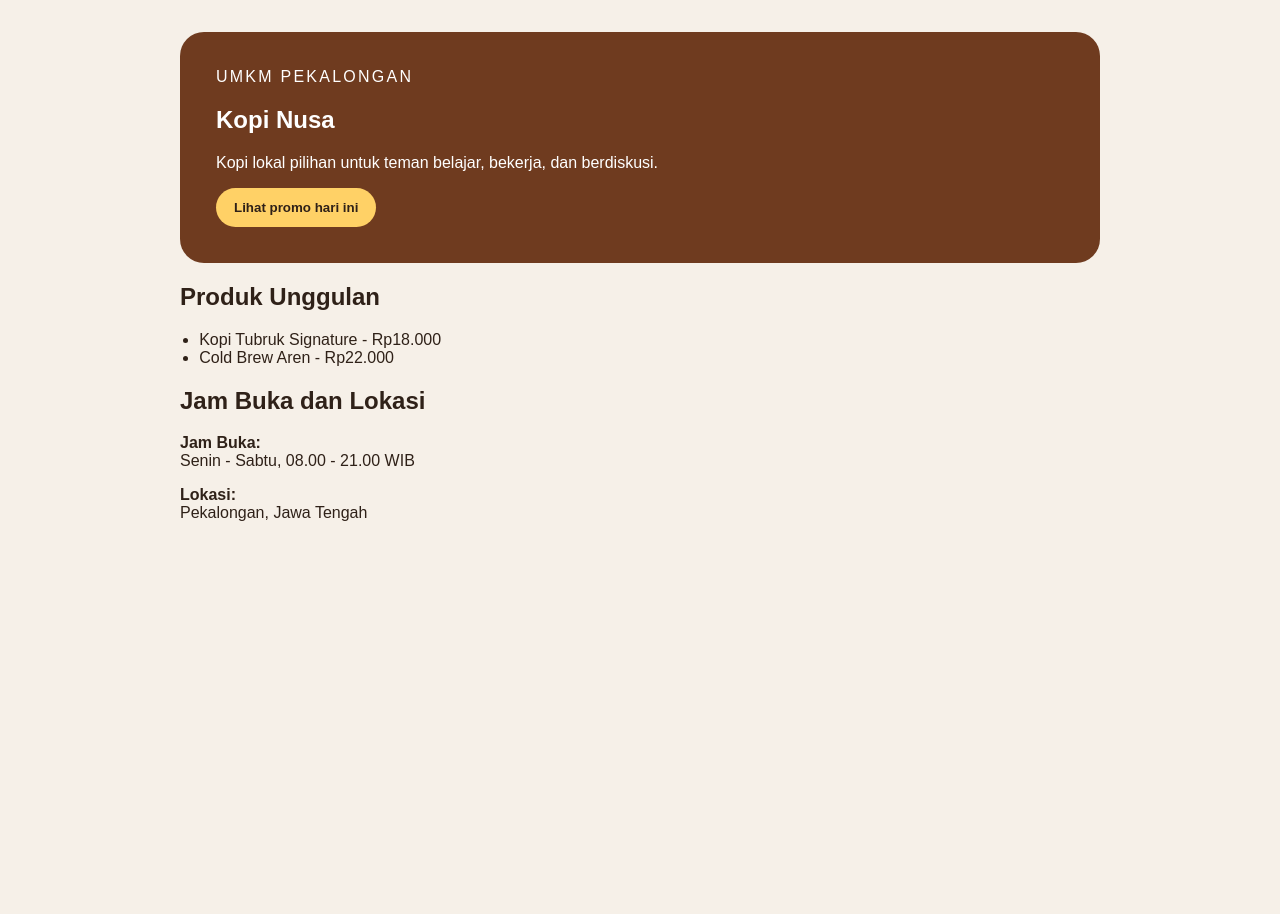
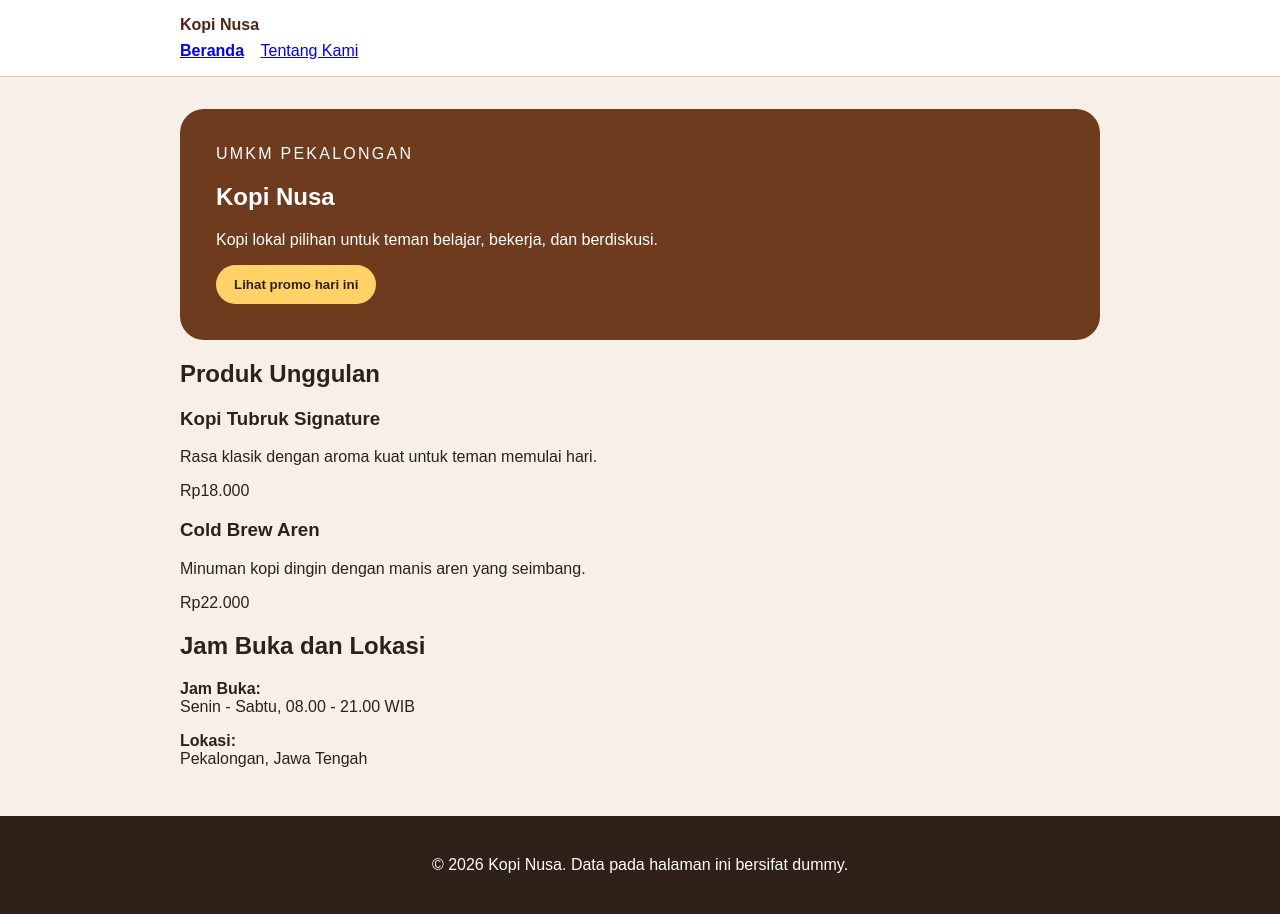
Before and after one commit to SeptiaRamadhaniPutriImiyanti/Kopi-Nusa, a plain HTML site: page index.html in a window 1280 px wide. Before the commit the page ends 800 px from the top, so only its background shows below. Drawn offline with Linux system fonts and the light colour scheme.

Commit message:
feat: tambah semantic html dan navigasi dua halaman

```diff
--- a/css/style.css
+++ b/css/style.css
@@ -37,3 +37,15 @@ button {
   border: 0;
   border-radius: 999px;
 }
+
+.skip-link { position: absolute; left: -9999px; padding: 8px 12px; color: white; background: #2f2118; }
+.skip-link:focus { top: 8px; left: 8px; }
+.site-header { padding: 16px 20px; background: white; border-bottom: 1px solid #dccbbc; }
+.nav { max-width: 920px; margin: 0 auto; }
+.brand { display: inline-block; margin-bottom: 8px; color: #4b2715; font-weight: 800; text-decoration: none; }
+.nav ul { padding: 0; margin: 0; list-style: none; }
+.nav li { display: inline-block; margin-right: 12px; }
+.nav a[aria-current="page"] { font-weight: 800; }
+a:focus-visible,
+button:focus-visible { outline: 3px solid #2563eb; outline-offset: 3px; }
+.site-footer { padding: 24px 20px; color: white; text-align: center; background: #2f2118; }
--- a/index.html
+++ b/index.html
@@ -7,7 +7,18 @@
     <link rel="stylesheet" href="css/style.css" />
   </head>
   <body>
-    <main class="page">
+  <a class="skip-link" href="#konten">Lewati ke konten utama</a>
+  <header class="site-header">
+    <nav class="nav" aria-label="Navigasi utama">
+      <a class="brand" href="index.html">Kopi Nusa</a>
+      <ul>
+        <li><a aria-current="page" href="index.html">Beranda</a></li>
+        <li><a href="tentang.html">Tentang Kami</a></li>
+      </ul>
+    </nav>
+  </header>
+
+  <main id="konten" class="page">
       <section class="hero">
         <p class="eyebrow">UMKM Pekalongan</p>
         <h1>Kopi Nusa</h1>
@@ -17,10 +28,18 @@
 
       <section aria-labelledby="produk-title">
         <h2 id="produk-title">Produk Unggulan</h2>
-        <ul class="products">
-          <li>Kopi Tubruk Signature - Rp18.000</li>
-          <li>Cold Brew Aren - Rp22.000</li>
-        </ul>
+        <div class="product-list">
+  <article class="product-card">
+    <h3>Kopi Tubruk Signature</h3>
+    <p>Rasa klasik dengan aroma kuat untuk teman memulai hari.</p>
+    <p class="price">Rp18.000</p>
+  </article>
+  <article class="product-card">
+    <h3>Cold Brew Aren</h3>
+    <p>Minuman kopi dingin dengan manis aren yang seimbang.</p>
+    <p class="price">Rp22.000</p>
+  </article>
+</div>
       </section>
       <section aria-labelledby="lokasi-title">
         <h2 id="lokasi-title">Jam Buka dan Lokasi</h2>
@@ -36,6 +55,8 @@
         </p>
       </section>
     </main>
-    <script src="js/script.js"></script>
-  </body>
+    <footer class="site-footer">
+  <p>&copy; 2026 Kopi Nusa. Data pada halaman ini bersifat dummy.</p>
+</footer>
+<script src="js/script.js"></script>
 </html>
```
Also changed, not shown: tentang.html (added, +40 -0 lines), assets/images/etalase-kopi.svg (added).
